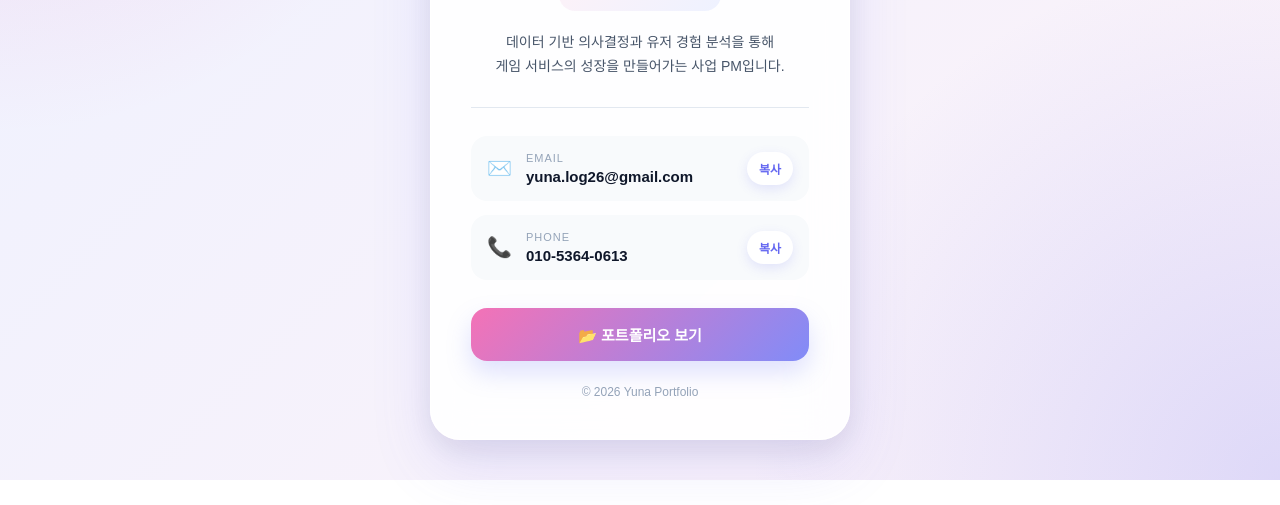
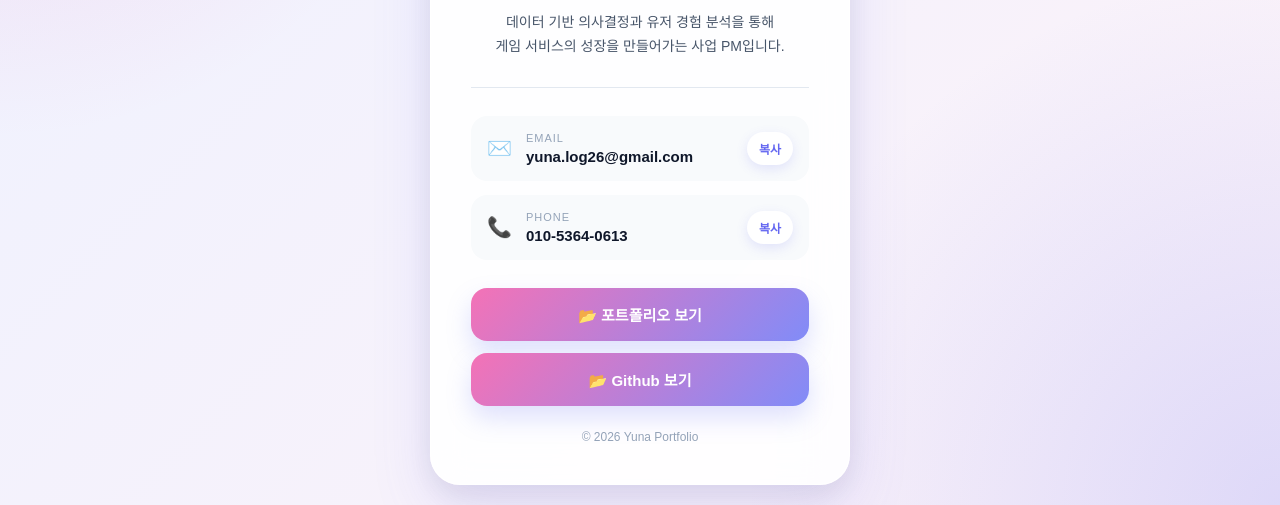
Before and after one commit to yunalog/VScard, a plain HTML site: page index.html in a window 1280 px wide. Shown: the part 320-825 px from the top of the page. Before the commit the page ends 800 px from the top, so only its background shows below. Drawn offline with Linux system fonts and the light colour scheme.

Commit message:
웹명함 깃허브 버튼추가

```diff
--- a/index.html
+++ b/index.html
@@ -65,6 +65,13 @@
             📂 포트폴리오 보기
         </a>
 
+        <a
+            href="https://github.com/yunalog"
+            target="_blank"
+            class="portfolio-button github-button">
+            📂 Github 보기
+        </a>
+
         <div class="footer">
             © 2026 Yuna Portfolio
         </div>
--- a/style.css
+++ b/style.css
@@ -165,6 +165,10 @@ body{
     transition:.2s;
 }
 
+.github-button{
+    margin-top:12px;
+}
+
 .portfolio-button:hover{
     transform:translateY(-2px);
 }
```
